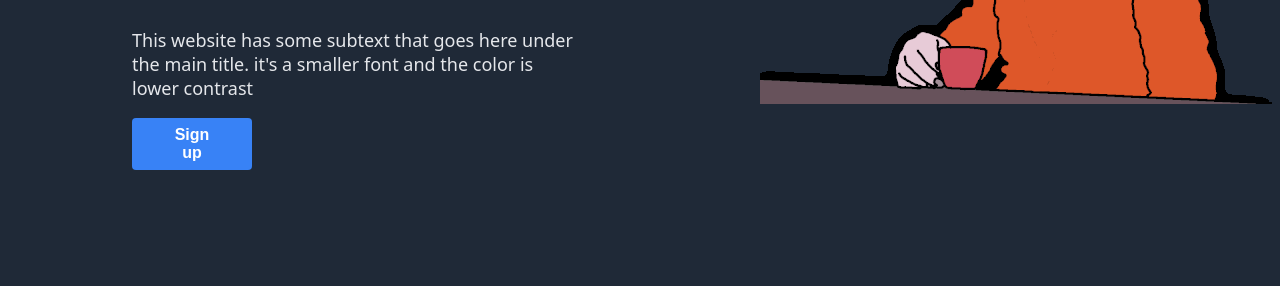
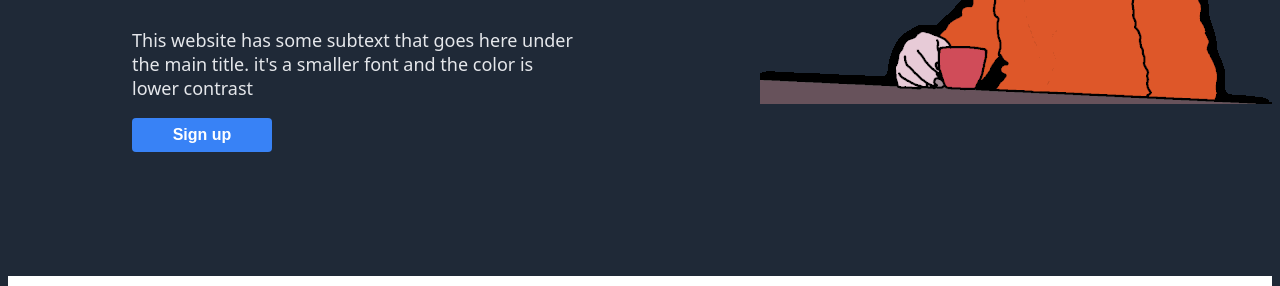
Before and after one commit to Littlejedi47/landing-page, a plain HTML site: page index.html in a window 1280 px wide. Shown: the part 365-651 px from the top of the page. Drawn offline with Linux system fonts and the light colour scheme.

Commit message:
Fixing the Call to action button

```diff
--- a/styles.css
+++ b/styles.css
@@ -90,7 +90,7 @@ button {
     border: none;
     border-radius: 4px;
     padding: 8px 32px;
-    max-width: 120px;
+    width: 140px;
 }
 
 .random-info {
```
